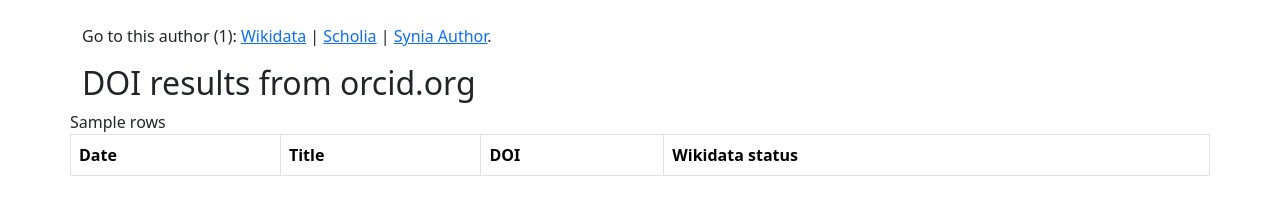
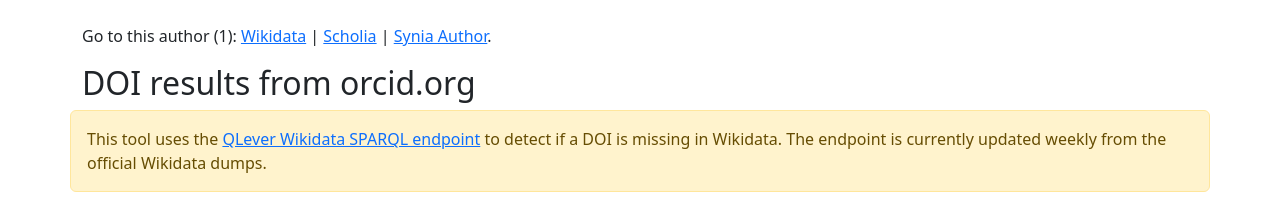
Before and after one commit to dpriskorn/WikidataOrcidScraper, a Flask app: template templates/results.html in a window 1280 px wide. Shown: the part 56-266 px from the top of the page. Run offline with Flask 3, Linux system fonts and the light colour scheme; the template is opened without the code that fills it: most values are stand-ins (such as "Sample title", 1, 10 or a date in 2020); lists and menus that the app fills with data are empty; some libraries are stand-ins or nearby versions.

Commit message:
feat: Add warning about endpoint.

```diff
--- a/templates/results.html
+++ b/templates/results.html
@@ -30,6 +30,10 @@
     <div class="row">
         {% include 'goto.html' %}
         <h2>DOI results from orcid.org</h2>
+        <div class="alert alert-warning" role="alert">
+        This tool uses the <a href="https://qlever.cs.uni-freiburg.de/wikidata">QLever Wikidata SPARQL endpoint</a>
+            to detect if a DOI is missing in Wikidata. The endpoint is currently updated weekly from the official Wikidata dumps.
+        </div>
         <table class="table table-bordered">
             <thead>
                 <tr>
```
